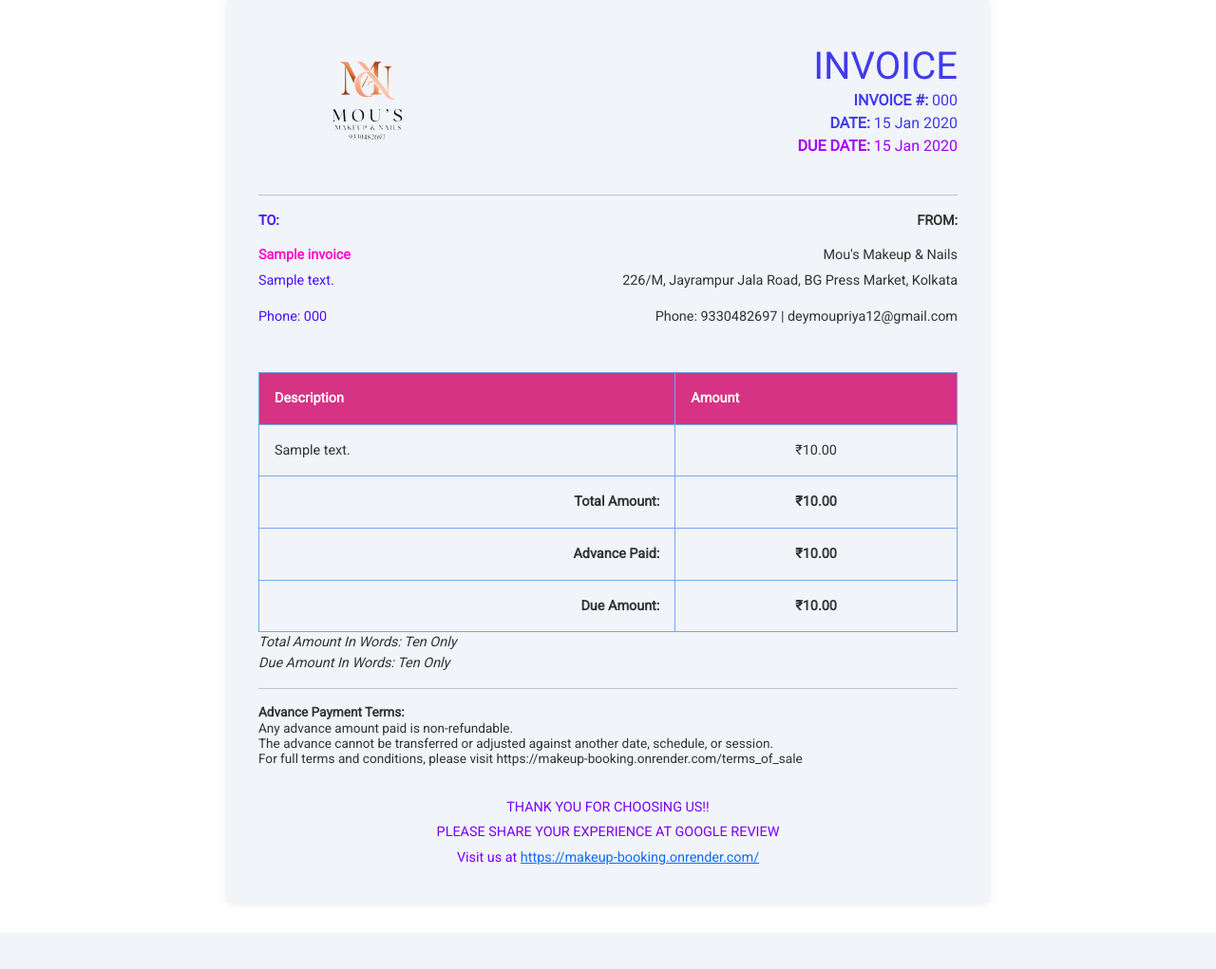
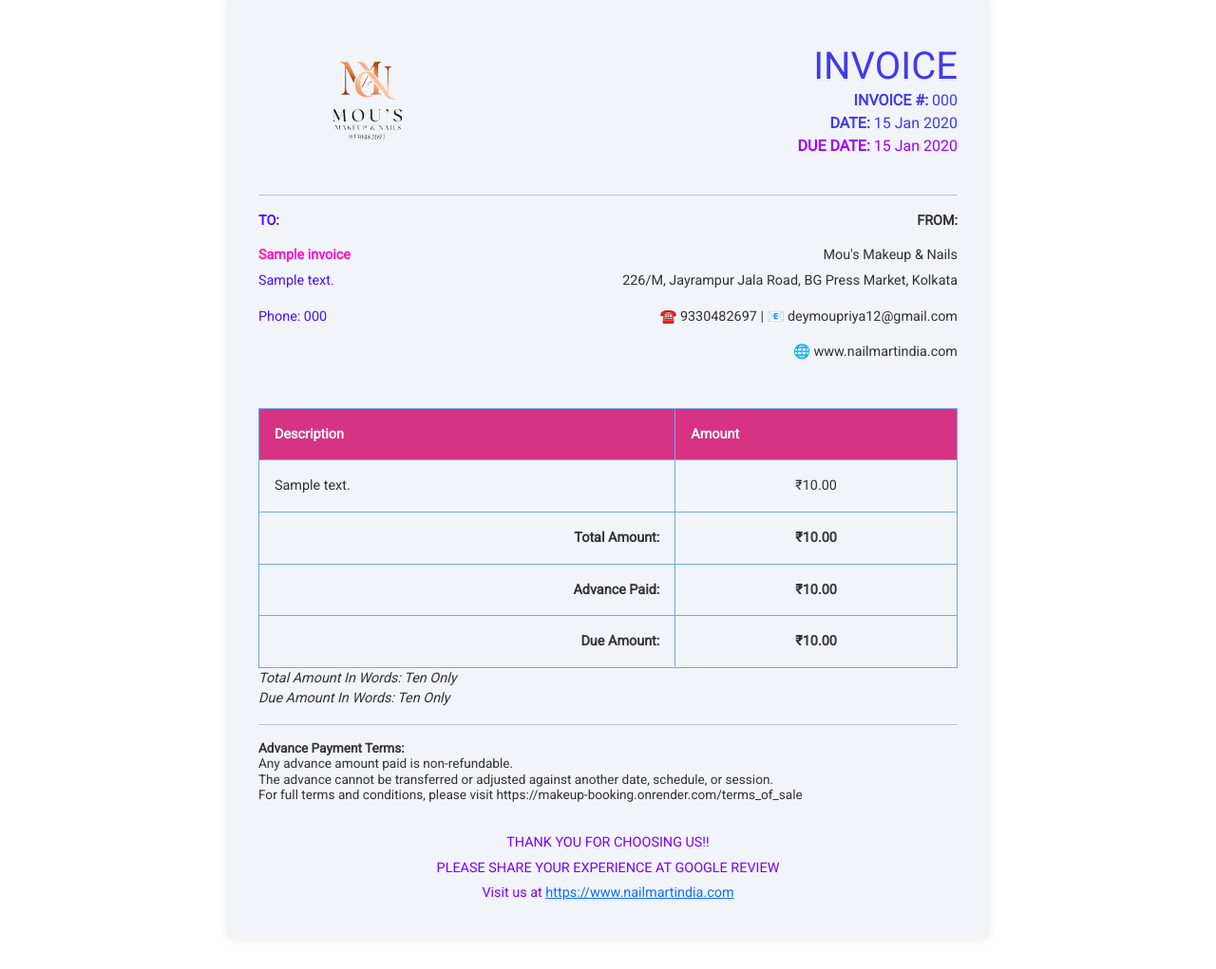
Before and after one commit to moupriyadey/makeup, a Flask app: page /invoice/1 in a window 1280 px wide. Shown: the part 87-1108 px from the top of the page at 95% size. Before the commit the page ends 1070 px from the top, so only its background shows below. Run offline with Flask 3, Linux system fonts and the light colour scheme; tables that the repository leaves empty hold one stand-in row (values such as "Sample post"); some libraries are stand-ins or nearby versions.

Commit message:
website added

```diff
--- a/templates/view_invoice.html
+++ b/templates/view_invoice.html
@@ -159,7 +159,8 @@
                 <p class="invoice-info"><strong>FROM:</strong></p>
                 <h5 class="invoice-info">Mou's Makeup & Nails</h5>
                 <p class="invoice-info">226/M, Jayrampur Jala Road, BG Press Market, Kolkata</p>
-                <p class="invoice-info">Phone: 9330482697 | deymoupriya12@gmail.com</p>
+                <p class="invoice-info">☎️ 9330482697 | 📧 deymoupriya12@gmail.com</p>
+                <p class="invoice-info">🌐 www.nailmartindia.com</p>
             </div>
         </div>
 
@@ -226,7 +227,7 @@
 <div class="invoice-footer-note">
     <p style="margin-bottom: 5px;">THANK YOU FOR CHOOSING US!!</p>
     <p style="margin-bottom: 5px;">PLEASE SHARE YOUR EXPERIENCE AT GOOGLE REVIEW</p>
-    <p style="margin-bottom: 5px;">Visit us at <a href="https://makeup-booking.onrender.com/">https://makeup-booking.onrender.com/</a></p>
+    <p style="margin-bottom: 5px;">Visit us at <a href="https://www.nailmartindia.com/">https://www.nailmartindia.com</a></p>
 </div>
 
 
```
